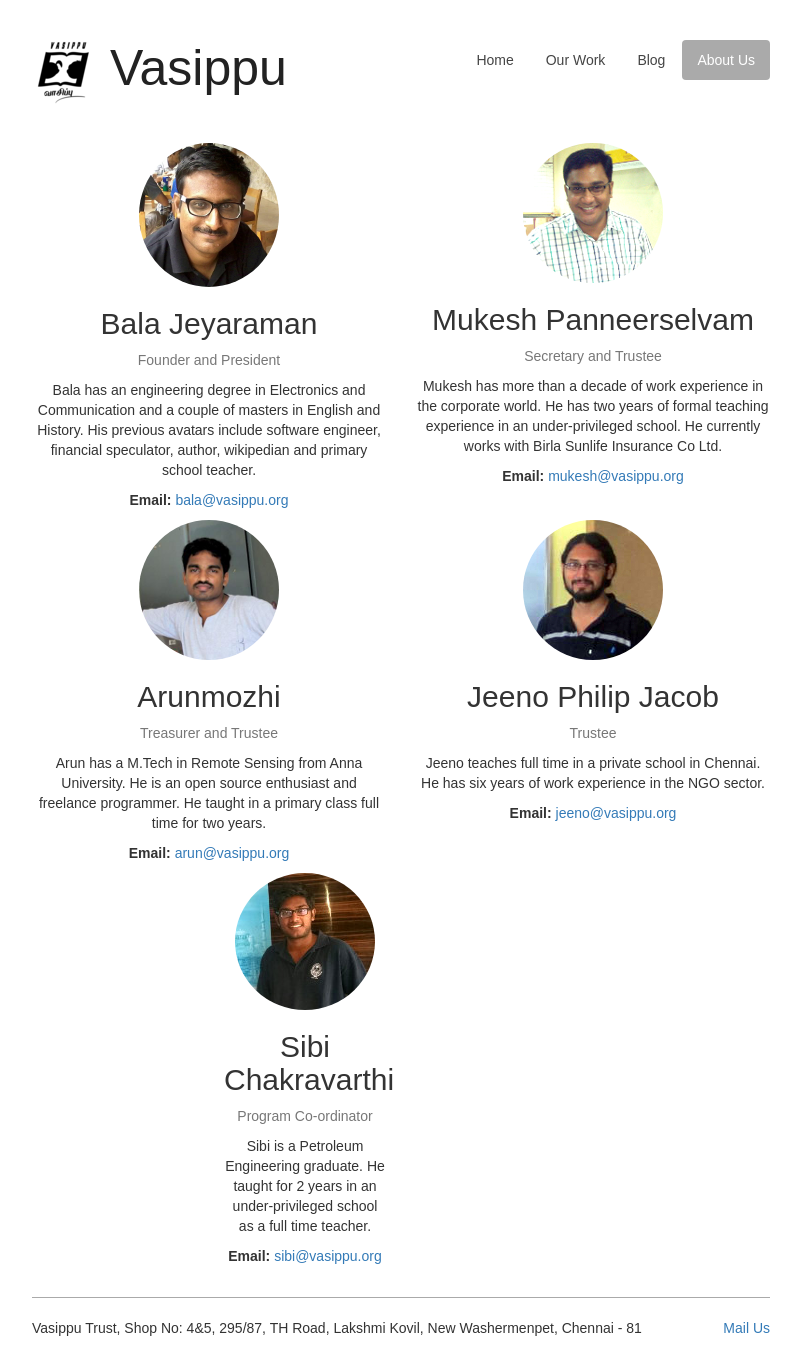
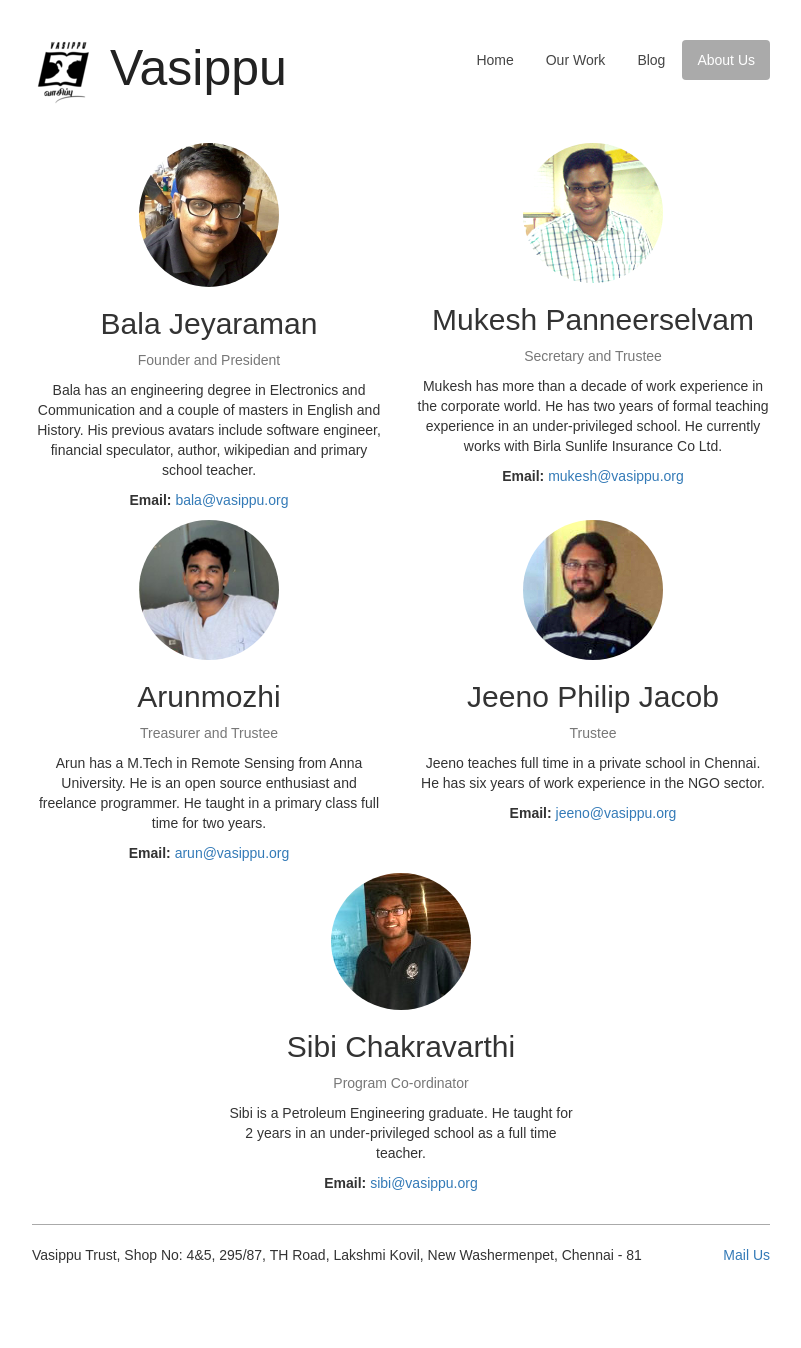
Before and after one commit to Vasippu/vasippu.github.io, a Jekyll site: the page built from about.html, in a window 1280 px wide. Shown: the whole page, without its empty margins (239-1040 px from the left). Built offline with Jekyll 4.4.1, drawn with Linux system fonts in a browser that asks for light colours; some web fonts are replaced; after the commit the page ends 1275 px from its top, so only the background shows below that.

Commit message:
align fix

```diff
--- a/about.html
+++ b/about.html
@@ -45,7 +45,7 @@
   </div>
 </div>
 <div class="row text-center">
-  <div class="col-sm-offset-3 col-sm-3 col-md-offset-3 col-md-3 col-xs-12">
+  <div class="col-sm-offset-3 col-sm-6 col-md-offset-3 col-md-6 col-xs-12">
       <img src="{{ "/images/sibi.jpg" | prepend: site.baseurl }}" alt="Sibi Photo" class="img-circle center-block">
       <h2>Sibi Chakravarthi</h2>
       <p class="text-muted">Program Co-ordinator</p>
```
